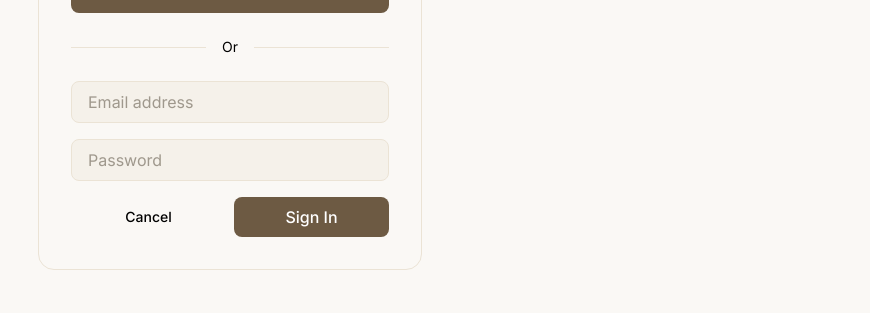
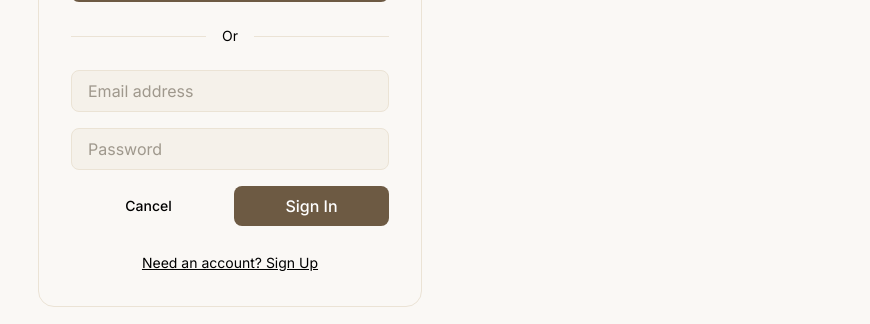
Before and after one commit to Sergiowk/MyNotBusyAgenda, a React (Vite) app: page / in a window 1280 px wide. Both pictures are taken after a click on the button "Sign in with Email". Shown: the part 487-811 px from the top of the page, without its empty margins (410-1280 px from the left). Built offline with nearby package versions, Linux system fonts and the light colour scheme; no server answers.

Commit message:
Register using email

```diff
--- a/src/contexts/AuthContext.jsx
+++ b/src/contexts/AuthContext.jsx
@@ -1,5 +1,5 @@
 import { createContext, useContext, useEffect, useState } from 'react';
-import { signInWithPopup, signOut, onAuthStateChanged, signInWithEmailAndPassword, linkWithCredential, EmailAuthProvider } from 'firebase/auth';
+import { signInWithPopup, signOut, onAuthStateChanged, signInWithEmailAndPassword, linkWithCredential, EmailAuthProvider, createUserWithEmailAndPassword } from 'firebase/auth';
 import { auth, googleProvider } from '../firebase/config';
 
 const AuthContext = createContext();
@@ -59,12 +59,22 @@ export function AuthProvider({ children }) {
         }
     };
 
+    const registerWithEmail = async (email, password) => {
+        try {
+            await createUserWithEmailAndPassword(auth, email, password);
+        } catch (error) {
+            console.error('Error registering with email:', error);
+            throw error;
+        }
+    };
+
     const value = {
         user,
         loading,
         signInWithGoogle,
         loginWithEmail,
         linkEmailPassword,
+        registerWithEmail,
         logout,
     };
 
--- a/src/pages/Login.jsx
+++ b/src/pages/Login.jsx
@@ -8,10 +8,11 @@ import { useState } from 'react';
 
 
 export default function Login() {
-    const { signInWithGoogle, loginWithEmail } = useAuth();
+    const { signInWithGoogle, loginWithEmail, registerWithEmail } = useAuth();
     const { t } = useLanguage();
     const { isDark, toggleDarkMode } = useDarkMode();
     const [isEmailLogin, setIsEmailLogin] = useState(false);
+    const [isRegistering, setIsRegistering] = useState(false);
     const [email, setEmail] = useState('');
     const [password, setPassword] = useState('');
     const [error, setError] = useState('');
@@ -26,15 +27,25 @@ export default function Login() {
         }
     };
 
-    const handleEmailSignIn = async (e) => {
+    const handleEmailAuth = async (e) => {
         e.preventDefault();
         setError('');
         setLoading(true);
         try {
+            if (isRegistering) {
+                await registerWithEmail(email, password);
+            } else {
                 await loginWithEmail(email, password);
+            }
         } catch (error) {
-            console.error('Failed to sign in:', error);
-            setError('Failed to sign in with email/password');
+            console.error('Failed to authenticate:', error);
+            if (error.code === 'auth/email-already-in-use') {
+                setError('Email already in use. Please sign in instead.');
+            } else if (error.code === 'auth/weak-password') {
+                setError('Password should be at least 6 characters.');
+            } else {
+                setError(`Failed to ${isRegistering ? 'sign up' : 'sign in'}`);
+            }
         } finally {
             setLoading(false);
         }
@@ -110,6 +121,7 @@ export default function Login() {
                         </div>
 
                         {!isEmailLogin ? (
+                            <>
                                 <button
                                     onClick={() => setIsEmailLogin(true)}
                                     className="w-full py-3 px-4 rounded-lg font-medium transition-all hover:bg-[var(--color-bg-secondary)] border"
@@ -117,8 +129,21 @@ export default function Login() {
                                 >
                                     Sign in with Email
                                 </button>
+                                <div className="text-center pt-3">
+                                    <button
+                                        onClick={() => {
+                                            setIsEmailLogin(true);
+                                            setIsRegistering(true);
+                                        }}
+                                        className="text-sm underline hover:opacity-80 transition-opacity"
+                                        style={{ color: 'var(--color-text-secondary)' }}
+                                    >
+                                        Need an account? Sign Up
+                                    </button>
+                                </div>
+                            </>
                         ) : (
-                            <form onSubmit={handleEmailSignIn} className="space-y-4 animate-in slide-in-from-top-4 fade-in duration-200">
+                            <form onSubmit={handleEmailAuth} className="space-y-4 animate-in slide-in-from-top-4 fade-in duration-200">
                                 <div>
                                     <input
                                         type="email"
@@ -141,10 +166,15 @@ export default function Login() {
                                         required
                                     />
                                 </div>
+
                                 <div className="flex gap-2">
                                     <button
                                         type="button"
-                                        onClick={() => setIsEmailLogin(false)}
+                                        onClick={() => {
+                                            setIsEmailLogin(false);
+                                            setIsRegistering(false);
+                                            setError('');
+                                        }}
                                         className="flex-1 py-2 px-4 rounded-lg font-medium transition-all hover:bg-[var(--color-bg-secondary)] text-sm"
                                         style={{ color: 'var(--color-text-secondary)' }}
                                     >
@@ -156,7 +186,23 @@ export default function Login() {
                                         className="flex-1 py-2 px-4 rounded-lg font-medium transition-all hover:opacity-90 text-white disabled:opacity-50"
                                         style={{ backgroundColor: 'var(--color-accent)' }}
                                     >
-                                        {loading ? 'Signing in...' : 'Sign In'}
+                                        {loading ? (isRegistering ? 'Signing Up...' : 'Signing In...') : (isRegistering ? 'Sign Up' : 'Sign In')}
+                                    </button>
+                                </div>
+
+                                <div className="text-center pt-2">
+                                    <button
+                                        type="button"
+                                        onClick={() => {
+                                            setIsRegistering(!isRegistering);
+                                            setError('');
+                                        }}
+                                        className="text-sm underline hover:opacity-80 transition-opacity"
+                                        style={{ color: 'var(--color-text-secondary)' }}
+                                    >
+                                        {isRegistering
+                                            ? "Already have an account? Sign In"
+                                            : "Need an account? Sign Up"}
                                     </button>
                                 </div>
                             </form>
@@ -164,6 +210,6 @@ export default function Login() {
                     </div>
                 </div>
             </div>
-        </div>
+        </div >
     );
 }
```
Lines whose indentation alone changed are shown as unchanged.
